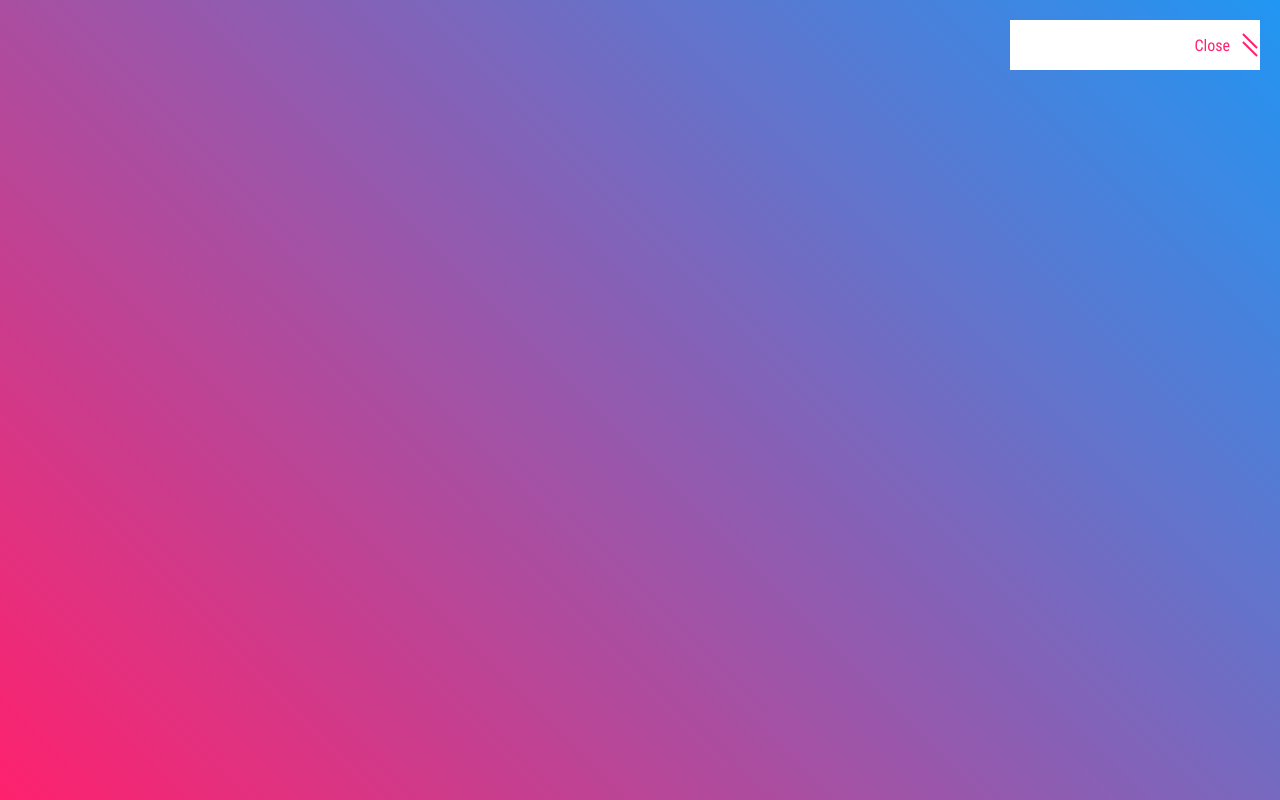
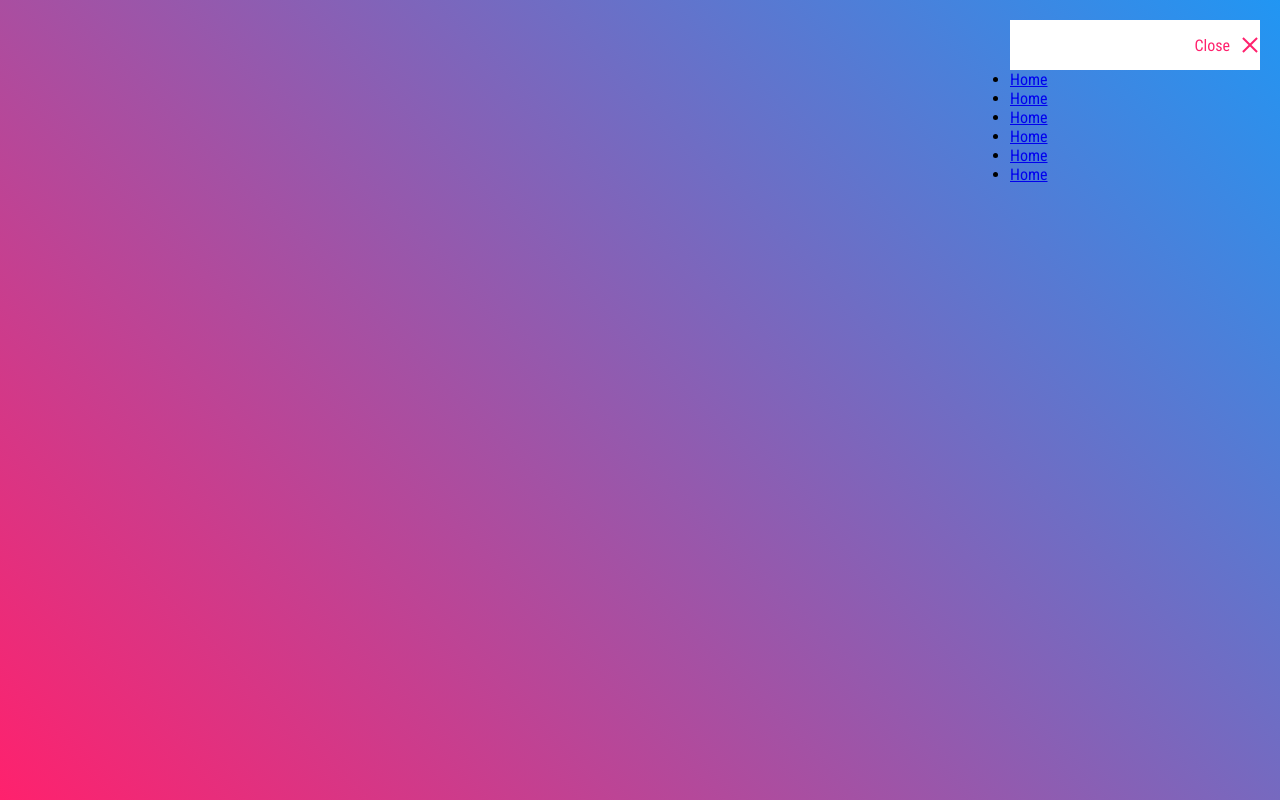
Before and after one commit to Justint1234/animated-menu, a plain HTML site: page index.html in a window 1280 px wide. Both pictures are taken after a click on the element 1135 px from the left and 30 px from the top of the page. Drawn offline with Linux system fonts and the light colour scheme.

Commit message:
Added lists

```diff
--- a/index.html
+++ b/index.html
@@ -12,6 +12,14 @@
 <body>
     <div class="navigation">
         <div class="toggle"><span></span></div>
+        <ul>
+            <li style="--i:0;"><a href="#">Home</a></li>
+            <li style="--i:1;"><a href="#">Home</a></li>
+            <li style="--i:2;"><a href="#">Home</a></li>
+            <li style="--i:3;"><a href="#">Home</a></li>
+            <li style="--i:4;"><a href="#">Home</a></li>
+            <li style="--i:5;"><a href="#">Home</a></li>
+        </ul>
     </div>
     <script>
         let navigation = document.querySelector('.navigation');
--- a/style.css
+++ b/style.css
@@ -75,8 +75,10 @@ body
 .toggle.active span::before
 {
     transform: rotate(225deg);
+    top: 24px;
 }
 .toggle.active span::after
 {
-    transform: rotate(225deg);
+    transform: rotate(135deg);
+    bottom: 24px;
 }
```
